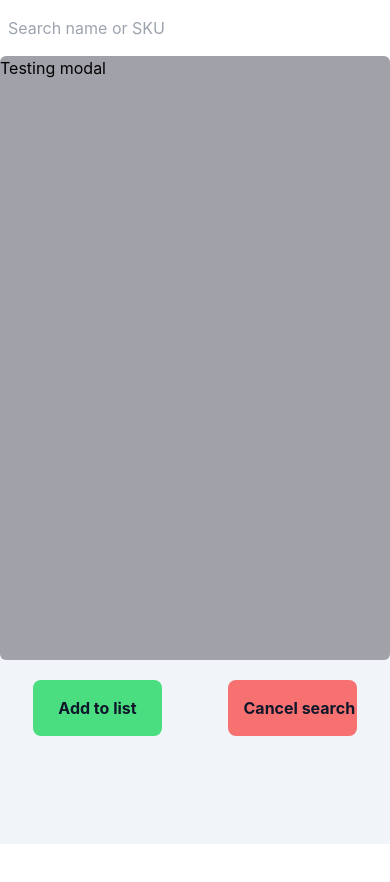
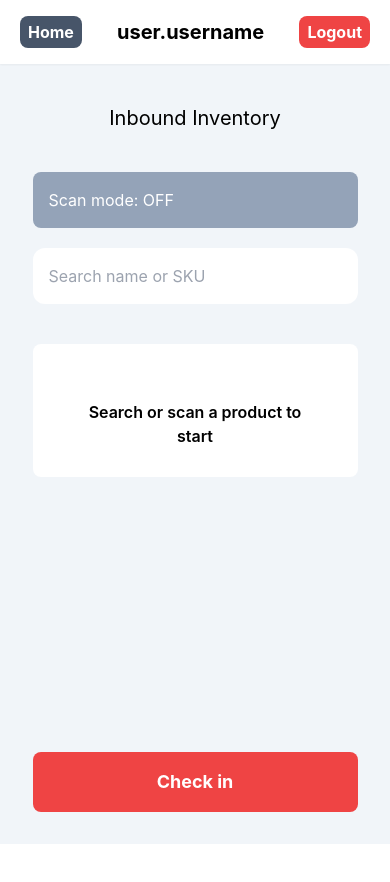
Before and after one commit to santiagomanso/inventory, a React (Create React App) app: page /inbound-inventory in a window 390 px wide. Shown: the top 882 px of the page. After the commit the page ends 844 px from the top, so only its background shows below. Built offline with nearby package versions, Linux system fonts and the light colour scheme.

Commit message:
modal ui 1.4 - closing / checkin hidden

```diff
--- a/src/components/InboundInventory.jsx
+++ b/src/components/InboundInventory.jsx
@@ -1,12 +1,16 @@
-import React from 'react'
+import React, { useState } from 'react'
 import { Main } from './layout/Main'
 import { Modal } from './modal/Modal'
 
 export const InboundInventory = () => {
+
+    const [openModal, setOpenModal] = useState(false)
+
     return (
         <Main>
-        <Modal />
-        {/* <div class="w-5/6 flex flex-col z-100">
+
+        { openModal && <Modal closeModal= { setOpenModal }/> }
+         <div class="w-5/6 flex flex-col z-100">
 
                 <div className="self-center">
                     <h1 className='text-xl font-sm'>Inbound Inventory</h1>
@@ -26,7 +30,9 @@ export const InboundInventory = () => {
                     sm:w-3/4
                     mr-0 sm:mr-4
                     rounded-xl
-                    "/>
+                    "
+                    onClick={()=> setOpenModal(true)}
+                    />
 
 
 
@@ -45,14 +51,15 @@ export const InboundInventory = () => {
                     <h2 className='font-semibold'>Search or scan a product to start</h2>
                 </div>
 
-                <input type="button" value="Check in" className="
+                <input type="button" value="Check in" className={`
+                bottom-8 fixed ${openModal ?'hidden' :null} sm:hidden
                 bg-red-500 p-4 rounded-lg cursor-pointer
-                w-5/6 bottom-8 fixed sm:hidden
+                w-5/6
                 text-white font-bold text-lg
-                "/>
+                `}/>
         </div>
 
-    */}
+
         </Main>
 
     )
--- a/src/components/modal/Modal.jsx
+++ b/src/components/modal/Modal.jsx
@@ -1,7 +1,7 @@
 import React from 'react';
 import './modal.css';
 
-export const Modal = () => {
+export const Modal = ( {closeModal} ) => {
     return (
     <div className="h-screen bg-gray-500 z-1">
         <div className="
@@ -32,16 +32,18 @@ export const Modal = () => {
                 ">
 
                 <input type="button" value="Add to list" className="
-                    bg-green-400 p-4 rounded-lg mt-5
+                    bg-green-400 p-4 rounded-lg mt-5 cursor-pointer
                     w-1/3
                     text-slate-900 font-bold
                 "/>
 
                 <input type="button" value="Cancel search" className="
-                    bg-red-400 p-4 rounded-lg mt-5
+                    bg-red-400 p-4 rounded-lg mt-5 cursor-pointer
                     w-1/3
                     text-slate-900 font-bold
-                "/>
+                "
+                onClick={()=>{closeModal(false)}}
+                />
 
                 </div>
 
```
